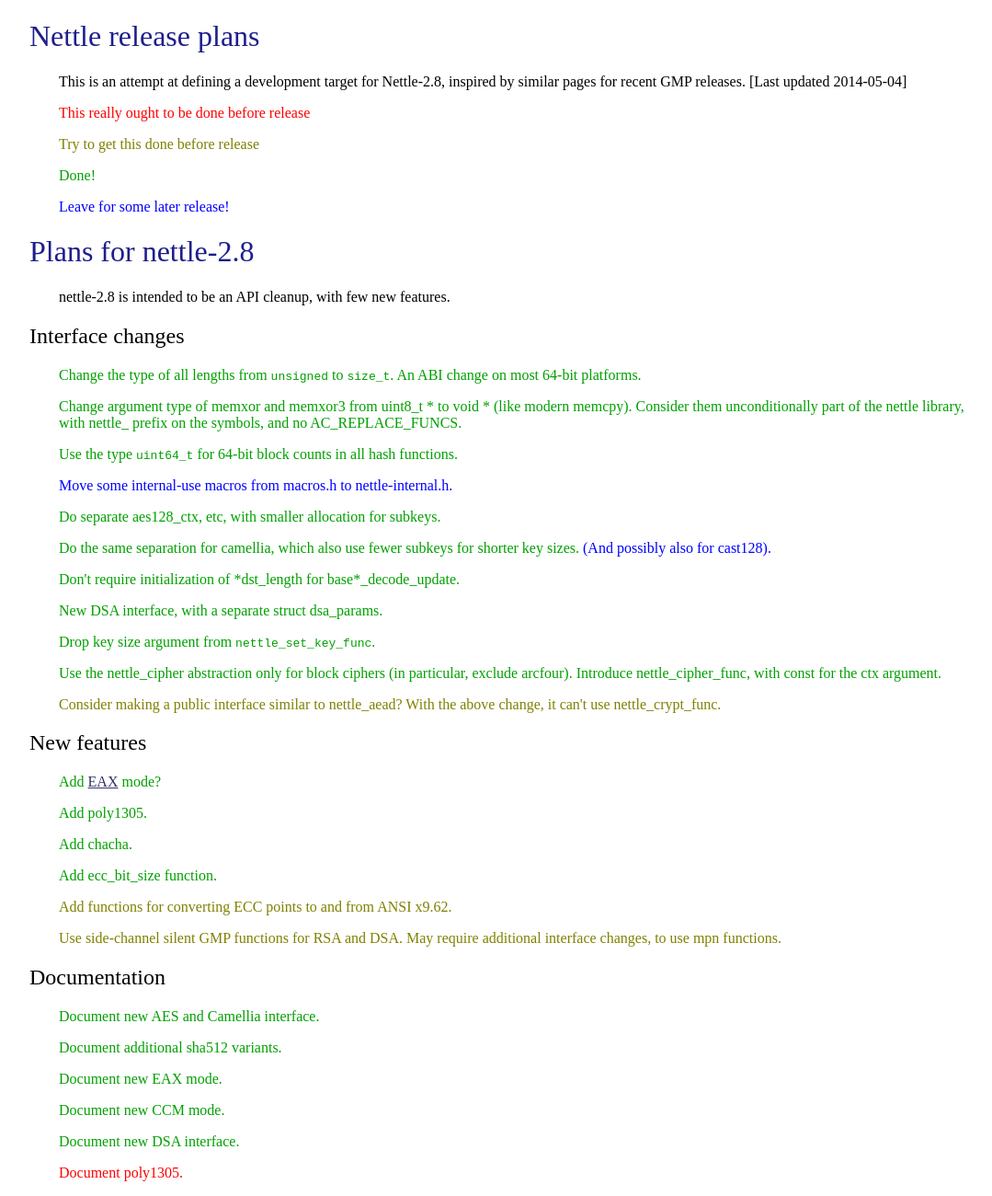
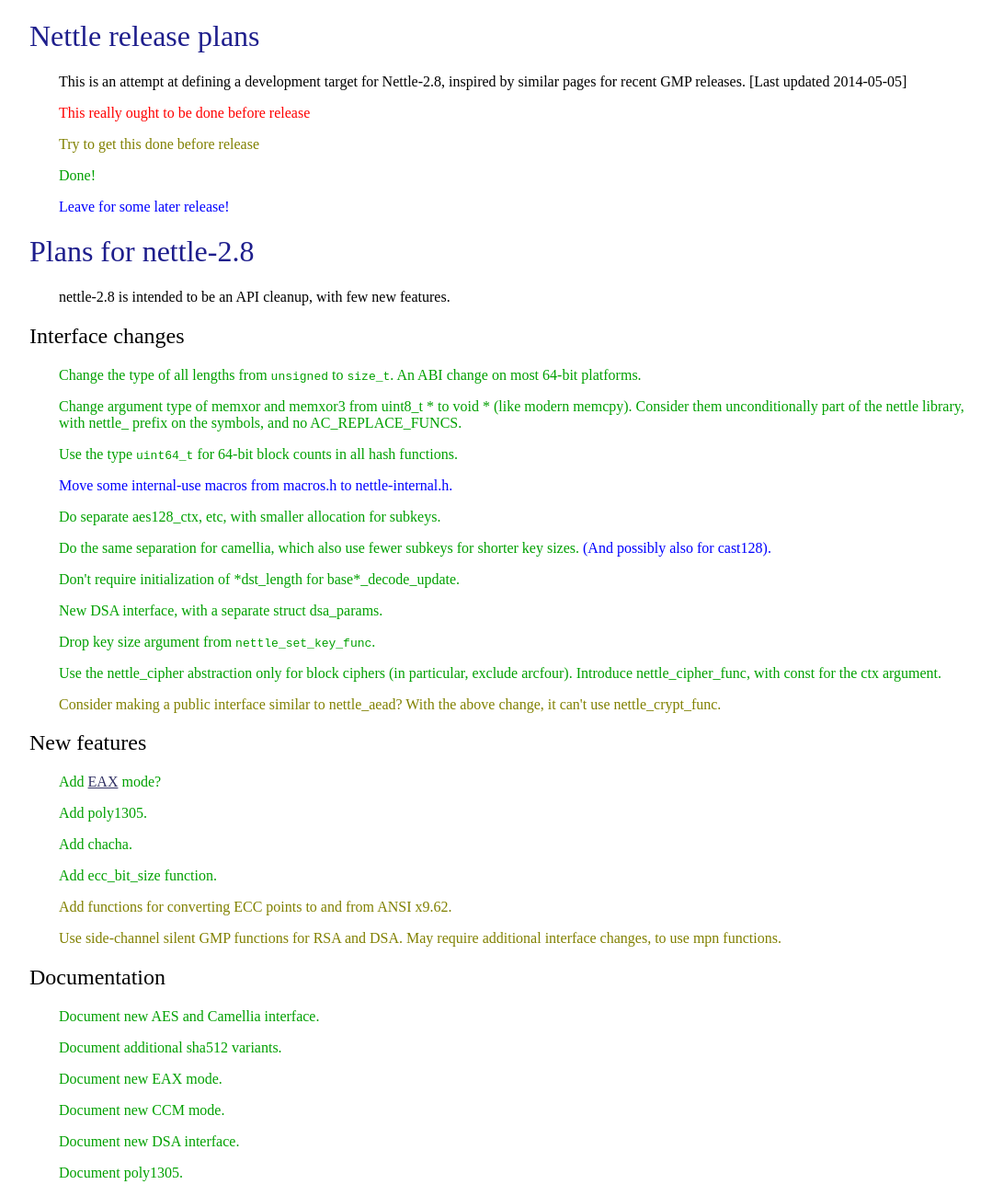
Before and after one commit to gnutls/nettle, a plain HTML site: page misc/plan.html in a window 1280 px wide. Shown: the top 1300 px of the page at 92% size, without its empty margins (96-1175 px from the left). Drawn offline with Linux system fonts and the light colour scheme.

Commit message:
Updated release plan.

```diff
--- a/misc/plan.html
+++ b/misc/plan.html
@@ -14,7 +14,7 @@
   <h1> Nettle release plans </h1>
   <p> This is an attempt at defining a development target for
   Nettle-2.8, inspired by similar pages for recent GMP releases. [Last
-  updated 2014-05-04]</p>
+  updated 2014-05-05]</p>
   <p class='should'>
     This really ought to be done before release
   </p>
@@ -116,7 +116,7 @@
   <p class='done'>
     Document new DSA interface.
   </p>
-  <p class='should'>
+  <p class='done'>
     Document poly1305.
   </p>
   <p class='done'>
```
